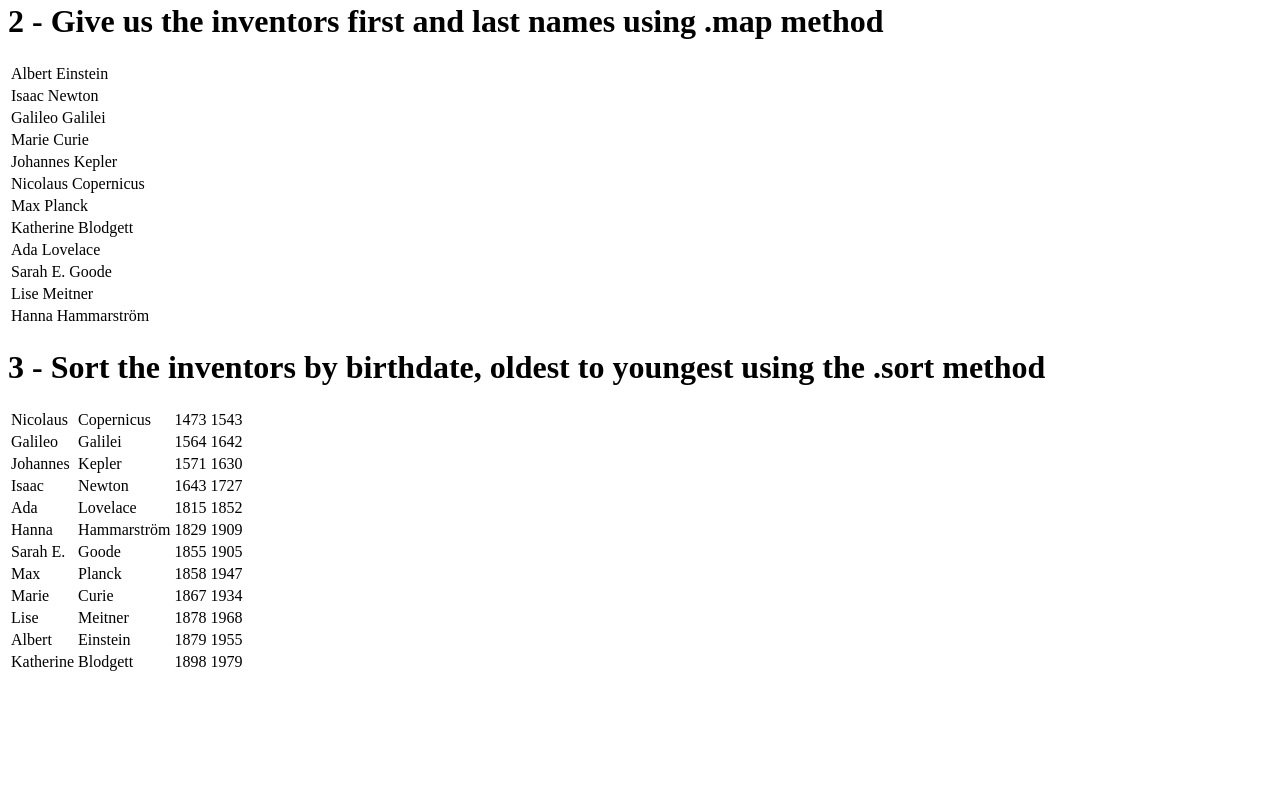
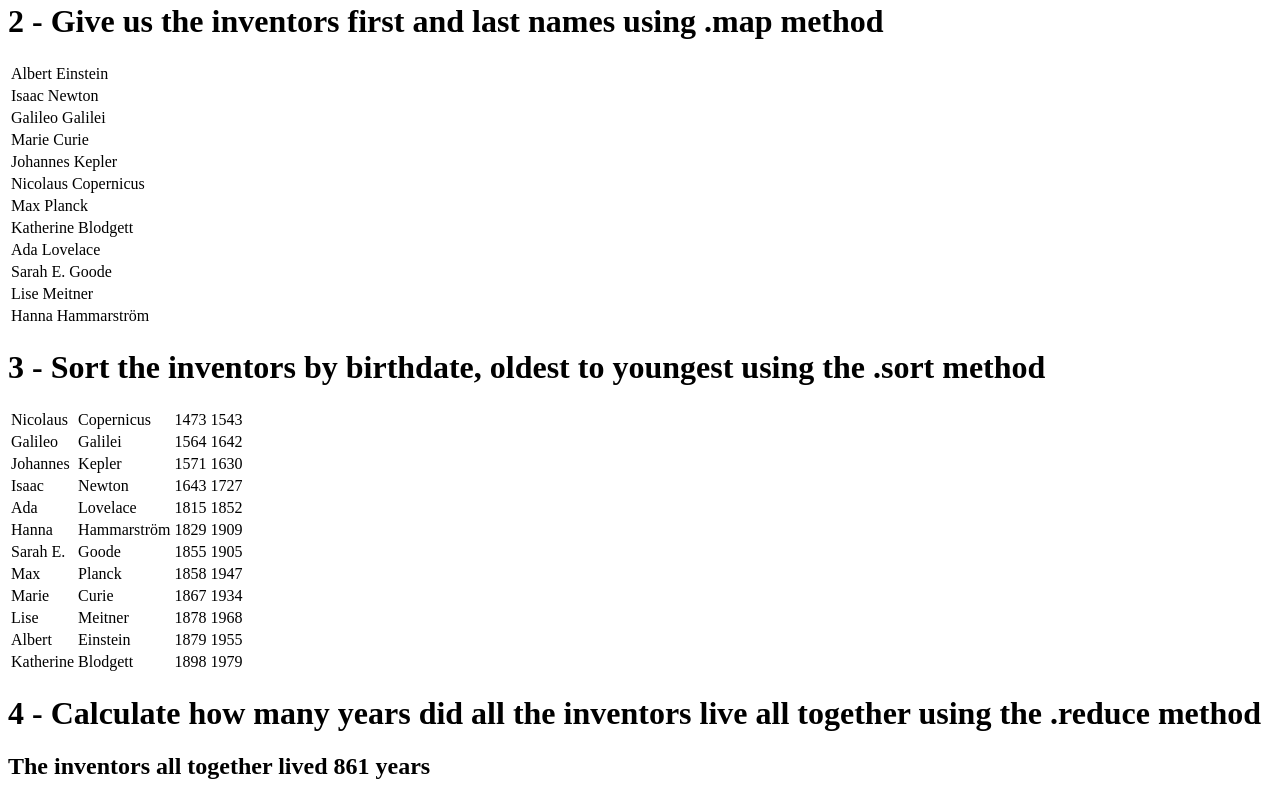
Before and after one commit to Pazoia/JavaScript30_day-4_JS-Array-Cardio_Part-1, a plain HTML site: page index.html in a window 1280 px wide. Shown: the part 525-1325 px from the top of the page. Before the commit the page ends 1207 px from the top, so only its background shows below. Drawn offline with Linux system fonts and the light colour scheme.

Commit message:
Exercise 4 - use the .reduce method:
calculate the years the inventors lived all together using .reduce method

```diff
--- a/index.html
+++ b/index.html
@@ -60,9 +60,8 @@
     <script>
         // Array.prototype.filter()
         // 1. Filter the list of inventors for those who where born in the 1500's
-        const fifteen = inventors.filter(inventor => (inventor.year >= 1500 && inventor.year < 1600))
-
-        console.table(fifteen)
+        const fifteen = inventors.filter(inventor => (inventor.year >= 1500 && inventor.year < 1600));
+        console.table(fifteen);
     </script>
     <h1>
         1 - Filter the list of inventors for those who were born in the 1500's using the .filter method
@@ -87,8 +86,7 @@
         // Array.prototype.map()
         // 2. Give us an array of the inventors first and last names
         const fullNames = inventors.map(inventor => `${inventor.first} ${inventor.last}`);
-
-        console.table(fullNames)
+        console.table(fullNames);
     </script>
     <h1>
         2 - Give us the inventors first and last names using .map method
@@ -107,8 +105,7 @@
         // Array.prototype.sort()
         // 3. Sort the inventors by birthdate, oldest to youngest
         const ordered = inventors.sort((a, b) => (a.year > b.year ? 1 : -1));
-
-        console.table(ordered)
+        console.table(ordered);
     </script>
     <h1>
         3 - Sort the inventors by birthdate, oldest to youngest using the .sort method
@@ -132,7 +129,21 @@
     <script>
         // Array.prototype.reduce()
         // 4. How many years did all the inventors live all together?
+        const totalYears = inventors.reduce((total, inventor) => {
+            return total + (inventor.passed - inventor.year);
+        }, 0);
+        console.log(totalYears)
     </script>
+    <h1>
+        4 - Calculate how many years did all the inventors live all together using the .reduce method <br>
+        <h2>
+            The inventors all together lived
+            <script type="text/javascript">
+                document.write(totalYears)
+            </script>
+            years
+        </h2>
+    </h1>
 
     <script>
         // 5. Sort the inventors by years lived
```
